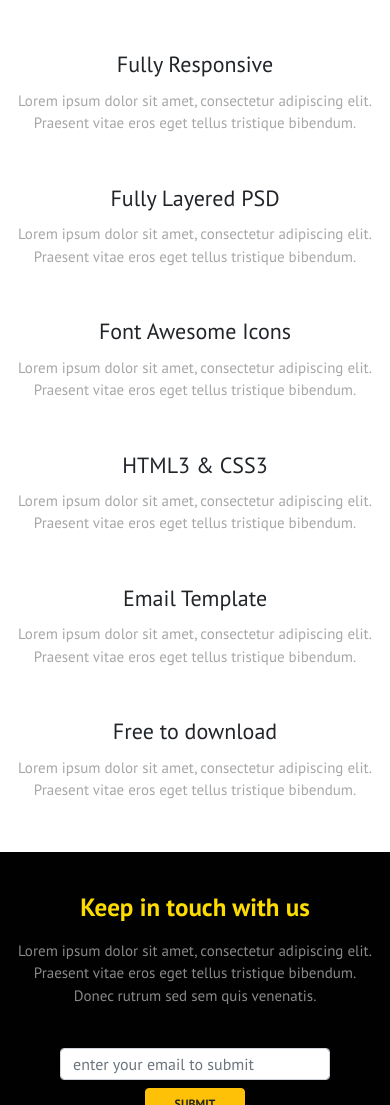
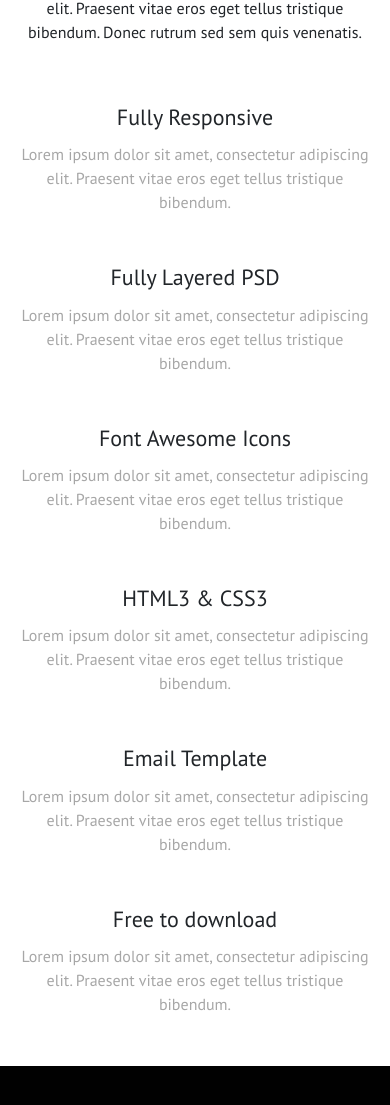
Before and after one commit to mddevan/tinyone_-psd_to_bootstrap-, a plain HTML site: page index.html in a window 390 px wide. Shown: the part 895-2000 px from the top of the page. Drawn offline with Linux system fonts and the light colour scheme; a script that the page names is missing.

Commit message:
Update media.css

```diff
--- a/css/media.css
+++ b/css/media.css
@@ -33,7 +33,7 @@
      }
      .banner_p2 {
          font-weight: 400;
-         font-size: 12px;
+         font-size: 16px;
          margin-top: 25px;
          text-align: center;
      }
@@ -63,7 +63,7 @@
          font-size: 23px;
      }
      .service_header p {
-         font-size: 15px;
+         font-size: 16px;
          margin-top: 18px;
          margin-bottom: 60px;
      }
@@ -78,7 +78,7 @@
 
      }
      .service_content p {
-         font-size: 15px;
+         font-size: 16px;
          text-align: center;
          margin-top: 12px;
 
@@ -91,7 +91,7 @@
          margin-top: 40px;
      }
      .footer_header p {
-         font-size: 15px;
+         font-size: 16px;
          margin-top: 18px;
      }
      .custom-form {
```
